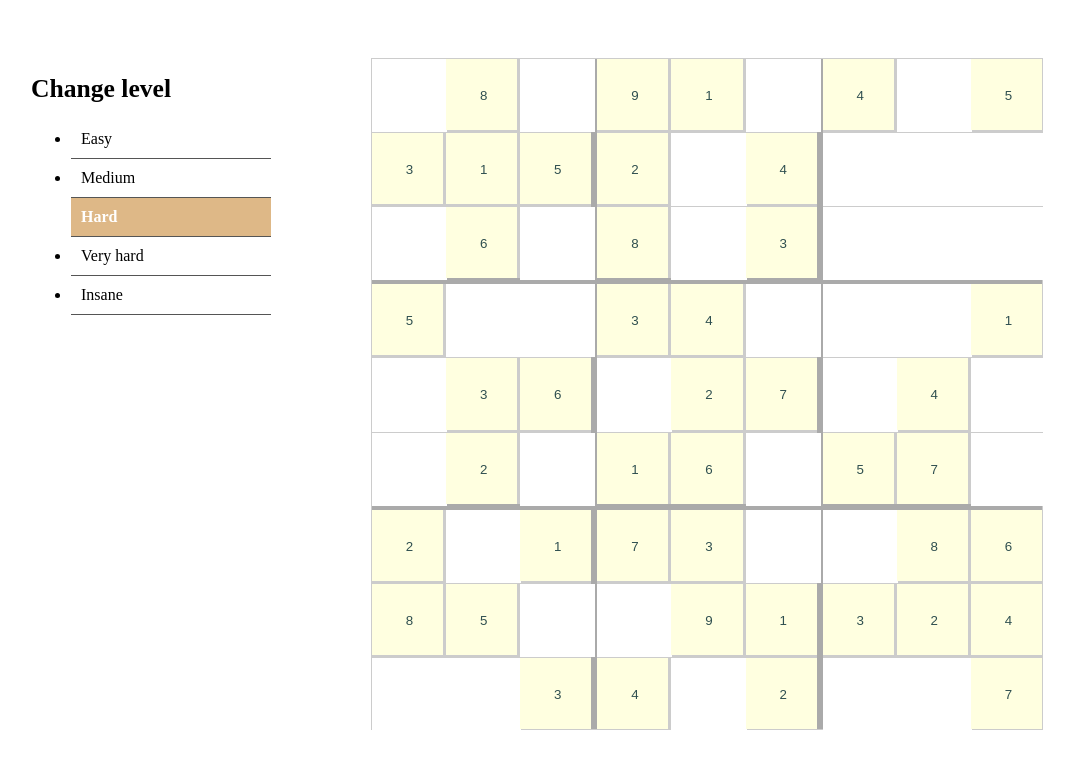
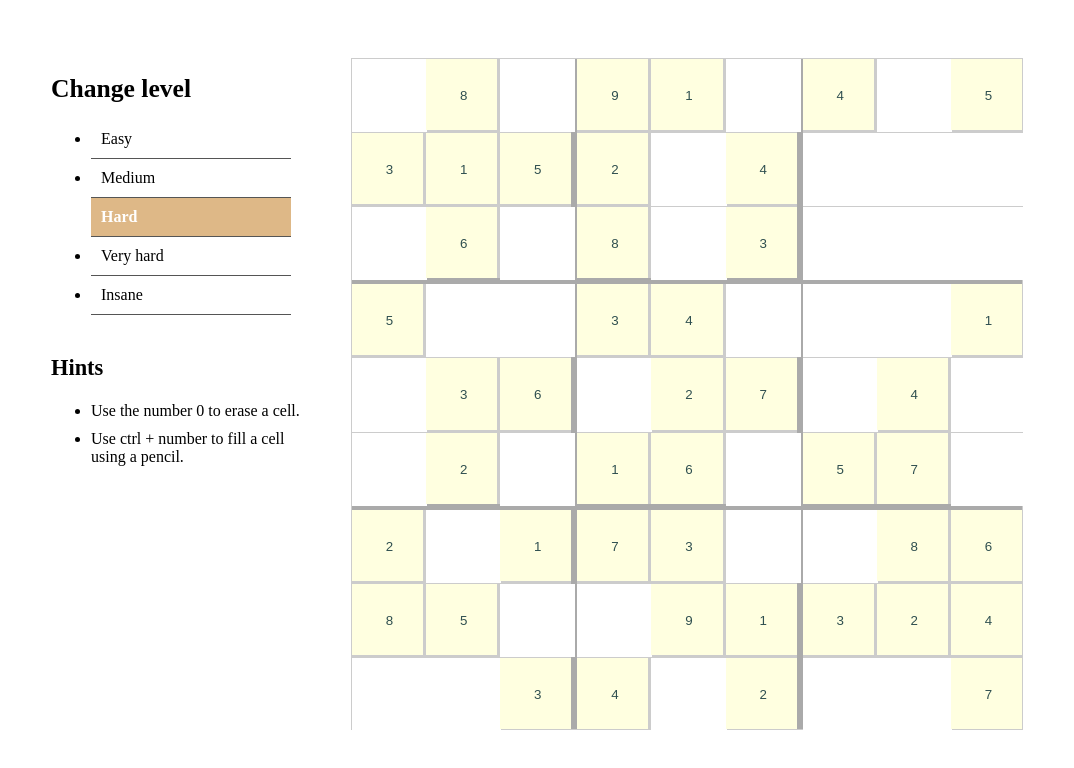
Before and after one commit to vinicius-sabadim/sudoku-svelte, a Svelte app: page / in a window 1280 px wide. Shown: the top 768 px of the page, without its empty margins (103-1177 px from the left). Built offline with nearby package versions, Linux system fonts and the light colour scheme; the HTML template or start-up script is replaced by a standard one.

Commit message:
Including hints

```diff
--- a/src/Cell.svelte
+++ b/src/Cell.svelte
@@ -105,6 +105,9 @@
     grid-area: option5;
   }
   .option6 {
+    grid-area: option6;
+  }
+  .option7 {
     grid-area: option7;
   }
   .option8 {
--- a/src/Info.svelte
+++ b/src/Info.svelte
@@ -21,7 +21,7 @@
 
 <style>
   .container {
-    margin-right: 100px;
+    margin-right: 50px;
   }
 
   h1 {
@@ -29,11 +29,11 @@
     margin: 1rem 0;
   }
 
-  ul {
+  ul.level-menu {
     width: 200px;
   }
 
-  li {
+  .level-menu li {
     border-bottom: 1px solid #555;
     cursor: pointer;
     padding: 10px;
@@ -41,8 +41,22 @@
     user-select: none;
   }
 
-  li:hover {
+  .level-menu li:hover {
     padding-left: 20px;
+  }
+
+  .hint-container {
+    margin-top: 40px;
+    width: 250px;
+  }
+
+  .hint-container h2 {
+    font-size: 1.4rem;
+    margin-bottom: 1rem;
+  }
+
+  .hint-container li {
+    padding: 5px 0;
   }
 
   .active {
@@ -72,7 +86,7 @@
 
 <div class="container">
   <h1>Change level</h1>
-  <ul>
+  <ul class="level-menu">
     {#each levels as level}
       <li
         class={level === selectedDifficult ? 'active' : ''}
@@ -82,6 +96,14 @@
     {/each}
   </ul>
 
+  <div class="hint-container">
+    <h2>Hints</h2>
+    <ul>
+      <li>Use the number 0 to erase a cell.</li>
+      <li>Use ctrl + number to fill a cell using a pencil.</li>
+    </ul>
+  </div>
+
   {#if isVictory}
     <p class="victory">Victory :)</p>
   {/if}
```
